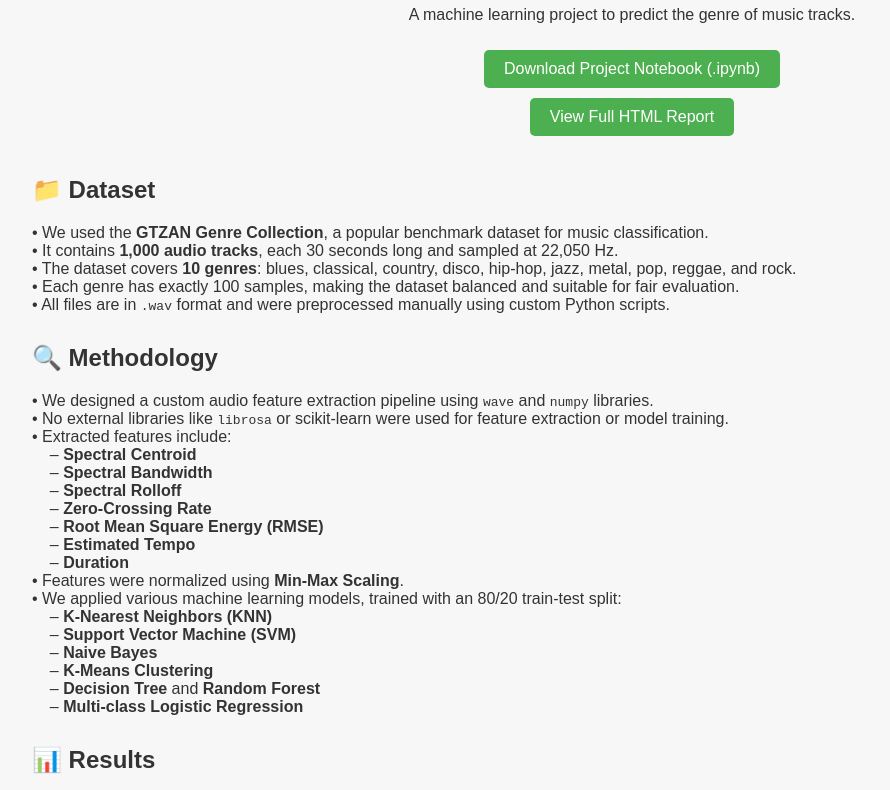
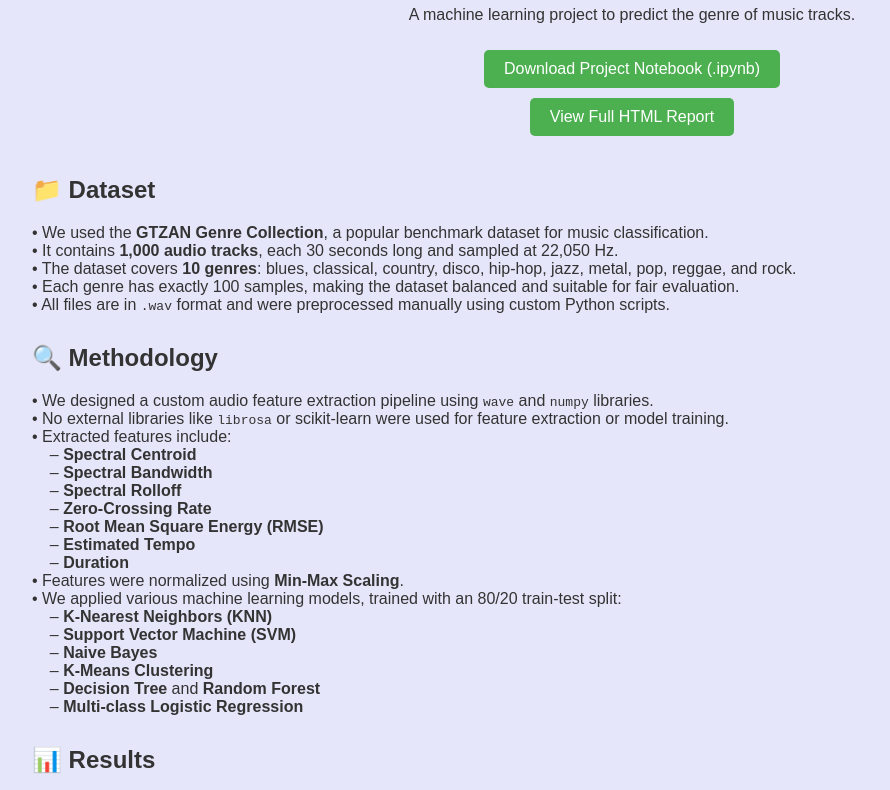
Before and after one commit to varshitnarayan/music_genre_project_page, a plain HTML site: page index.html in a window 1280 px wide. Shown: the part 93-883 px from the top of the page, without its empty margins (8-898 px from the left). Drawn offline with Linux system fonts and the light colour scheme.

Commit message:
Update index.html

```diff
--- a/index.html
+++ b/index.html
@@ -8,7 +8,7 @@
         body {
             font-family: Arial, sans-serif;
             margin: 40px;
-            background-color: #f7f7f7;
+            background-color: #E6E6FA;
             color: #333;
         }
         header {
```
